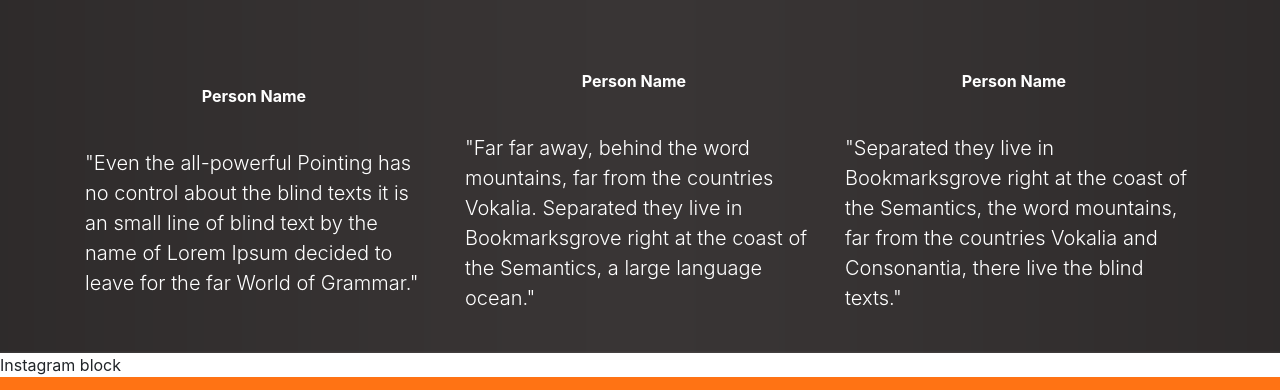
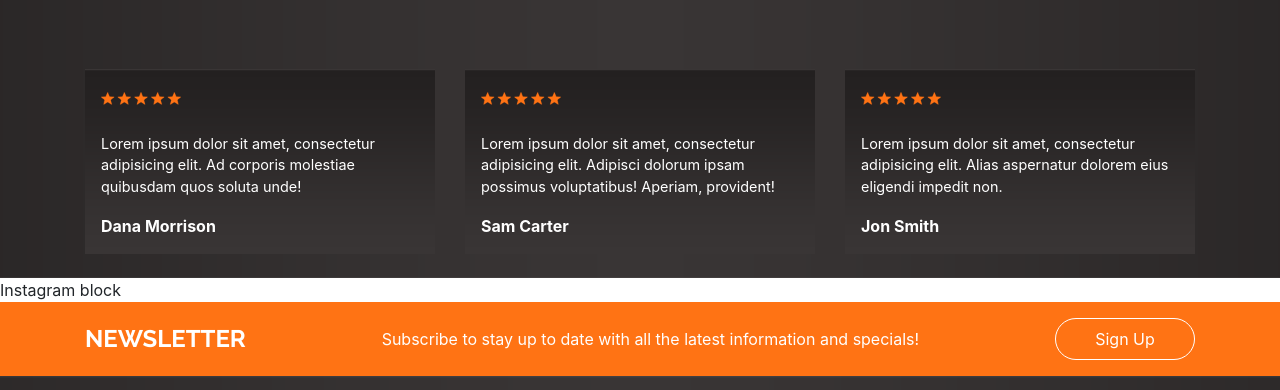
Before and after one commit to momin-riyadh/instalogic, a website built with Parcel: page index.html in a window 1280 px wide. Shown: the part 1436-1826 px from the top of the page. Built offline with nearby package versions, Linux system fonts and the light colour scheme; files whose address does not match are found by name.

Commit message:
fix and deploy

```diff
--- a/assets/css/main.scss
+++ b/assets/css/main.scss
@@ -28,6 +28,18 @@ $font-ralway:'Raleway', sans-serif;
   background-position: center;
   padding: 1.5rem 0;
   color: $white-color;
+}
+
+.testimonial-box{
+  position: relative;
+  background-image: url("../images/testimonial_bg.png");
+  background-size: cover;
+  padding: 1rem;
+  background-position: center;
+}
+
+p.testimonial-text{
+  font-size: 0.9rem;
 }
 
 
--- a/index.html
+++ b/index.html
@@ -265,69 +265,57 @@
 
     <div class="row mt-5 align-items-center justify-content-center">
       <div class="col-md-8 col-lg-4">
-        <div class="fdb-box">
+        <div class="testimonial-box">
           <div class="row no-gutters align-items-center">
             <div class="col-3">
-
-            </div>
-            <div class="col-8 ml-auto">
-              <p>
-                <strong>Person Name</strong>
-              </p>
+              <img src="assets/images/star.png" alt="" class="img-fluid">
             </div>
           </div>
           <div class="row mt-4">
             <div class="col-12">
-              <p class="lead">
-                "Even the all-powerful Pointing has no control about the blind texts it is an small line of blind text
-                by the name of Lorem Ipsum decided to leave for the far World of Grammar."
+              <p class="testimonial-text">
+                Lorem ipsum dolor sit amet, consectetur adipisicing elit. Ad corporis molestiae quibusdam quos soluta unde!
               </p>
+              <strong>Dana Morrison</strong>
             </div>
           </div>
         </div>
       </div>
 
       <div class="col-md-8 col-lg-4 mt-4 mt-lg-0">
-        <div class="fdb-box">
+        <div class="testimonial-box">
           <div class="row no-gutters align-items-center">
             <div class="col-3">
+              <img src="assets/images/star.png" alt="" class="img-fluid">
+            </div>
 
-            </div>
-            <div class="col-8 ml-auto">
-              <p>
-                <strong>Person Name</strong>
-              </p>
-            </div>
           </div>
           <div class="row mt-4">
             <div class="col-12">
-              <p class="lead">
-                "Far far away, behind the word mountains, far from the countries Vokalia. Separated they live in
-                Bookmarksgrove right at the coast of the Semantics, a large language ocean."
+              <p class="testimonial-text">
+               Lorem ipsum dolor sit amet, consectetur adipisicing elit. Adipisci dolorum ipsam possimus voluptatibus! Aperiam, provident!
               </p>
+              <strong>Sam Carter</strong>
             </div>
           </div>
         </div>
       </div>
 
       <div class="col-md-8 col-lg-4 mt-4 mt-lg-0">
-        <div class="fdb-box">
+        <div class="testimonial-box">
           <div class="row no-gutters align-items-center">
             <div class="col-3">
+              <img src="assets/images/star.png" alt="" class="img-fluid">
+            </div>
 
-            </div>
-            <div class="col-8 ml-auto">
-              <p>
-                <strong>Person Name</strong>
-              </p>
-            </div>
           </div>
           <div class="row mt-4">
             <div class="col-12">
-              <p class="lead">
-                "Separated they live in Bookmarksgrove right at the coast of the Semantics, the word mountains, far from
-                the countries Vokalia and Consonantia, there live the blind texts."
+              <p class="testimonial-text">
+              Lorem ipsum dolor sit amet, consectetur adipisicing elit. Alias aspernatur dolorem eius eligendi impedit non.
               </p>
+
+              <strong>Jon Smith</strong>
             </div>
           </div>
         </div>
```
Also changed, not shown: assets/css/main.css, assets/images/quote.png (added), assets/images/star.png (added), assets/images/testimonial_bg.png (added), 1 other file.
